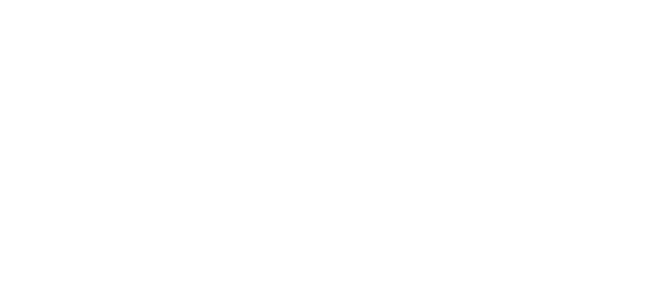
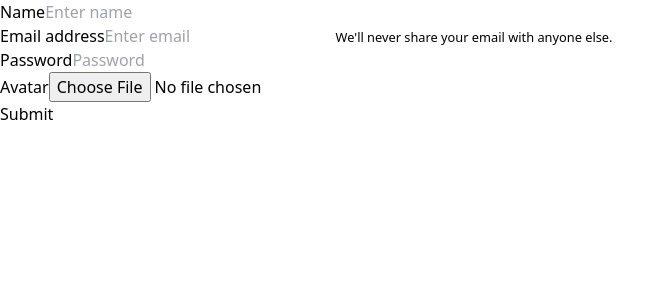
Before and after one commit to SpectacledGeek/LearnWiseAI, a React (Vite) app in the folder frontend/: page /signup in a window 1280 px wide. Before the commit this address had no page. Shown: the top 300 px of the page, without its empty margins (0-671 px from the left). Built offline with nearby package versions, Linux system fonts and the light colour scheme.

Commit message:
signin and signup integration

```diff
--- a/frontend/src/App.jsx
+++ b/frontend/src/App.jsx
@@ -5,6 +5,7 @@
 import { BrowserRouter as Router, Route, Routes } from 'react-router-dom';
 import Home from './screens/Home';
 import Login from './screens/Login';
+import Signup from './screens/Signup';
 function App() {
   const [count, setCount] = useState(0)
 
@@ -14,6 +15,7 @@
       <Routes>
         <Route path="/" element={<Home/>} />
         <Route path="/login" element={<Login/>}/>
+        <Route path="/signup" element={<Signup/>}/>
 
 
       </Routes>
--- /dev/null
+++ b/frontend/src/screens/Signup.jsx
@@ -0,0 +1,105 @@
+import React, { useState } from 'react';
+
+function Signup() {
+    const [credentials, setCredentials] = useState({
+        name: '',
+        email: '',
+        password: '',
+        avatar: null // To hold the uploaded file
+    });
+
+    // Handle form submission
+    const handleSubmit = async (e) => {
+        e.preventDefault(); // Prevent default form submission behavior
+
+        const formData = new FormData(); // Create a FormData object to handle file uploads
+        formData.append('name', credentials.name);
+        formData.append('email', credentials.email);
+        formData.append('password', credentials.password);
+        if (credentials.avatar) {
+            formData.append('avatar', credentials.avatar); // Append the avatar file if it exists
+        }
+
+        const response = await fetch("http://localhost:5000/api/user/register", {
+            method: 'POST',
+            body: formData, // Send the FormData object
+        });
+
+        const json = await response.json();
+        console.log(json);
+
+        if (!json.success) {
+            alert('Enter valid credentials');
+        } else {
+            alert('Registration successful!'); // Notify successful registration
+            // Optionally, you could navigate to the login page or home page here
+        }
+    };
+
+    // Handle input changes
+    const onChange = (event) => {
+        if (event.target.name === 'avatar') {
+            setCredentials({ ...credentials, avatar: event.target.files[0] }); // Handle file upload
+        } else {
+            setCredentials({ ...credentials, [event.target.name]: event.target.value });
+        }
+    };
+
+    return (
+        <>
+            <form onSubmit={handleSubmit}> {/* Form submission handler */}
+                <div className="form-group">
+                    <label htmlFor="name">Name</label>
+                    <input
+                        type="text"
+                        className="form-control"
+                        name='name'
+                        value={credentials.name}
+                        onChange={onChange}
+                        placeholder="Enter name"
+                    />
+                </div>
+                <div className="form-group">
+                    <label htmlFor="exampleInputEmail1">Email address</label>
+                    <input
+                        type="email"
+                        className="form-control"
+                        id="exampleInputEmail1"
+                        name='email'
+                        value={credentials.email}
+                        aria-describedby="emailHelp"
+                        onChange={onChange}
+                        placeholder="Enter email"
+                    />
+                    <small id="emailHelp" className="form-text text-muted">We'll never share your email with anyone else.</small>
+                </div>
+                <div className="form-group">
+                    <label htmlFor="exampleInputPassword1">Password</label>
+                    <input
+                        type="password"
+                        className="form-control"
+                        id="exampleInputPassword1"
+                        name='password'
+                        value={credentials.password}
+                        onChange={onChange}
+                        placeholder="Password"
+                    />
+                </div>
+                <div className="form-group">
+                    <label htmlFor="avatar">Avatar</label>
+                    <input
+                        type="file"
+                        className="form-control"
+                        id="avatar"
+                        name='avatar'
+                        onChange={onChange}
+                        accept="image/*" // Allow only image uploads
+                    />
+                </div>
+                <button type="submit" className="btn btn-primary">Submit</button> {/* Submit button */}
+            </form>
+        </>
+    );
+}
+
+export default Signup;
```
